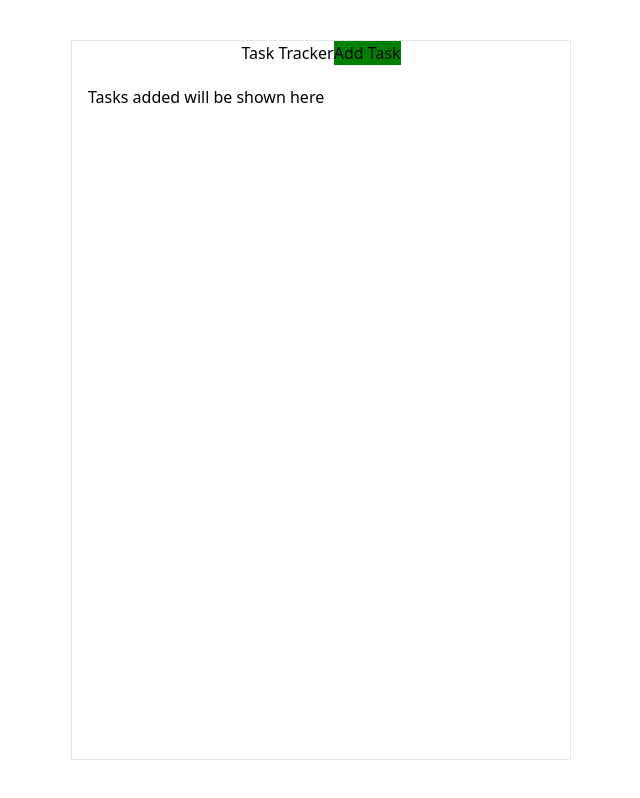
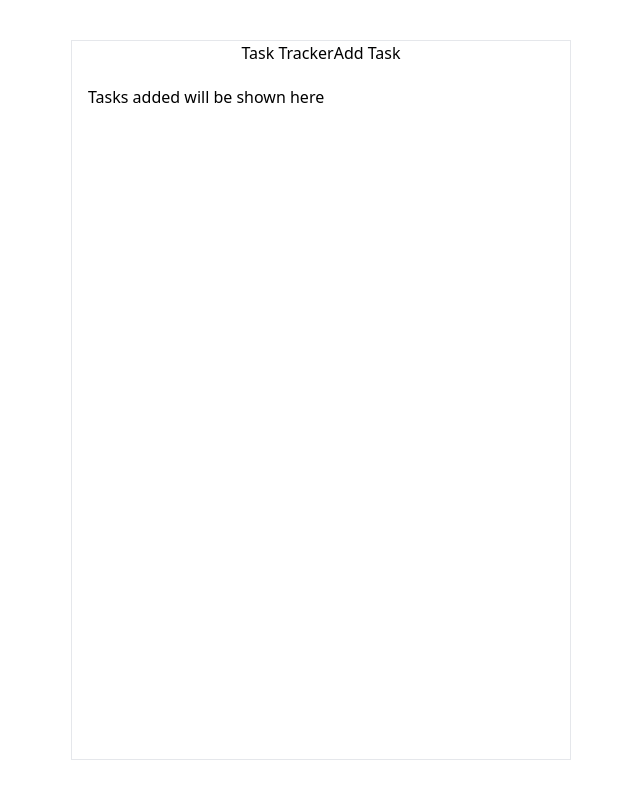
Before and after one commit to exploitenomah/learning--vue, a Vue app: page / in a window 1280 px wide. Shown: the whole page, without its empty margins (319-959 px from the left). Built offline with nearby package versions, Linux system fonts and the light colour scheme; no server answers.

Commit message:
refactor

```diff
--- a/src/components/Button.vue
+++ b/src/components/Button.vue
@@ -1,5 +1,5 @@
 <template>
-    <button :type='type' @click="this.$emit('on-click')" :style="{ backgroundColor: color }">{{ text }}
+    <button :type='type' @click="this.$emit('on-click')" :class="[bgColorClass, classes]">{{ text }}
     </button>
 </template>
 <script>
@@ -7,7 +7,8 @@ export default {
     name: 'ButtonComponent',
     props: {
         text: String,
-        color: String,
+        bgColorClass: String,
+        classes: String,
         type: {
             type: String,
             default: 'button'
```
